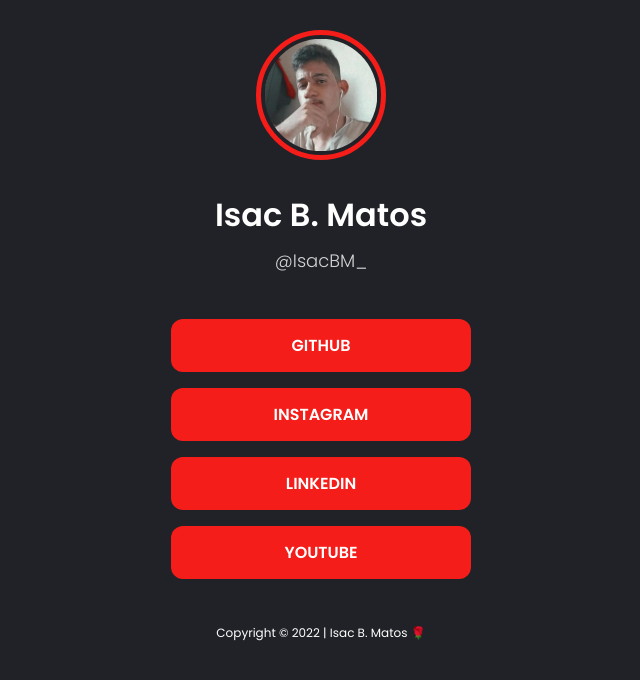
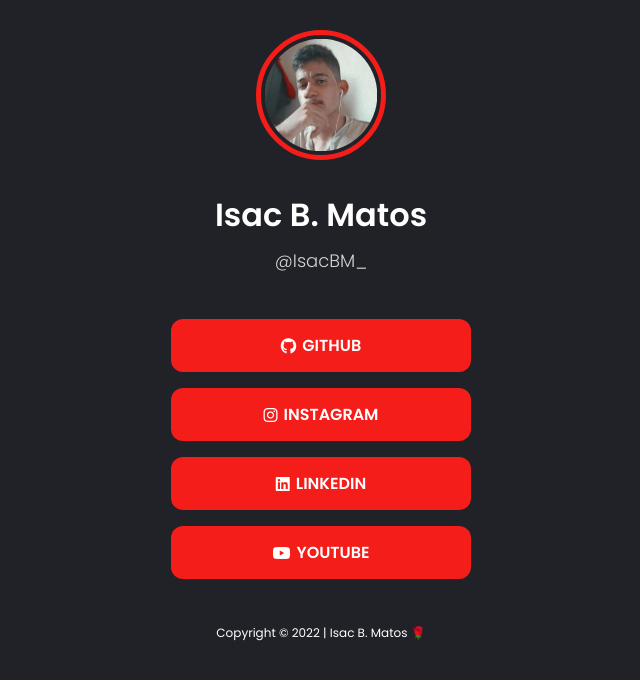
Before and after one commit to IsacBM/Links-Redes, a plain HTML site: page Links/index.html in a window 1280 px wide. Shown: the whole page, without its empty margins (319-959 px from the left). Drawn offline with Linux system fonts and the light colour scheme.

Commit message:
Add files via upload

```diff
--- a/Links/index.html
+++ b/Links/index.html
@@ -9,6 +9,8 @@
     <link rel="icon" href="img/icon.png">
     <title>Links Para Outras Redes</title>
     <title>Minhas Conexões</title>
+    <link rel="stylesheet" href="./styles.css">
+    <script src="https://kit.fontawesome.com/187ddb29c7.js" crossorigin="anonymous"></script> <!-- Icons -->
 </head>
 <body>
     <div class="container">
@@ -18,16 +20,28 @@
 
         <ul>
             <li>
-                <a href="https://github.com/IsacBM">GitHub</a>
+                <a href="https://github.com/IsacBM" target="_blank">
+                    <i class="fa-brands fa-github"></i> <!-- Icon -->
+                    Github
+                </a>
             </li>
             <li>
-                <a href="https://www.instagram.com/isacbm_/">Instagram</a>
+                <a href="https://www.instagram.com/isacbm_/" target="_blank">
+                    <i class="fa-brands fa-instagram"></i> <!-- Icon -->
+                    Instagram
+                </a>
             </li>
             <li>
-                <a href="https://www.linkedin.com/in/isacbm/">Linkedin</a>
+                <a href="https://www.linkedin.com/in/isacbm/ " target="_blank">
+                    <i class="fa-brands fa-linkedin"></i> <!-- Icon -->
+                    Linkedin
+                </a>
             </li>
             <li>
-                <a href="https://github.com/IsacBM">YouTube</a>
+                <a href="https://github.com/IsacBM" target="_blank">
+                    <i class="fa-brands fa-youtube"></i> <!-- Icon -->
+                    YouTube
+                </a>
             </li>
         </ul>
 
--- a/Links/style/style.css
+++ b/Links/style/style.css
@@ -54,6 +54,9 @@ ul{
     list-style: none;
     margin: 45px 0;
 }
+i { /* Distancia-Dos-Icons */
+    margin-right: 6px;
+}
 
 ul li a{
     display: flex;
```
Also changed, not shown: Links/html5.PNG (added).
